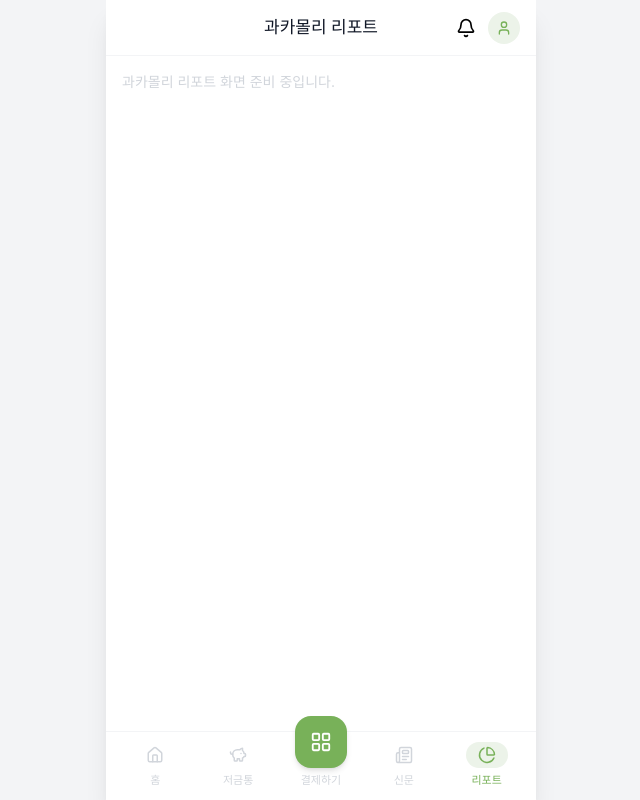
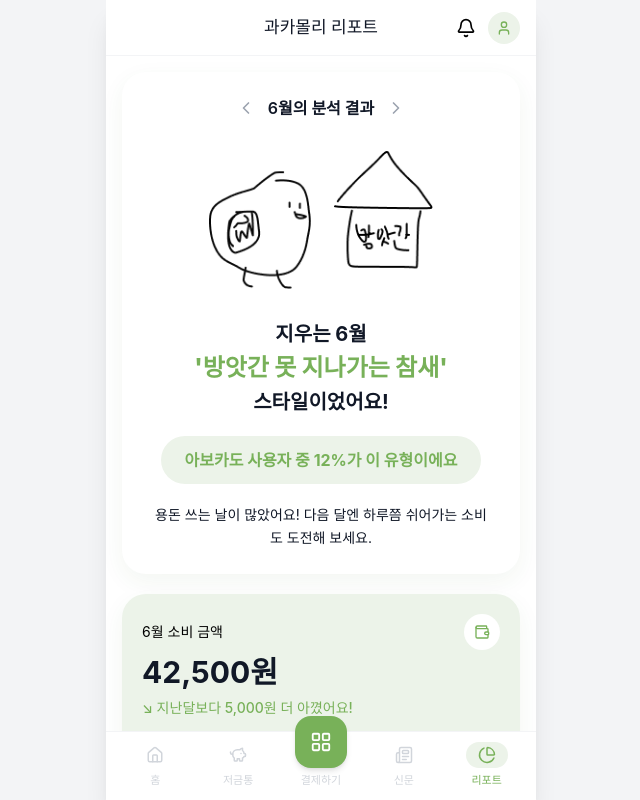
Before and after one commit to kb-avocado/avocado-frontend, a Vue app: page /report in a window 1280 px wide. Shown: the whole page, without its empty margins (319-959 px from the left). Built offline with nearby package versions, Linux system fonts and the light colour scheme.

Commit message:
feat: 과카몰리 리포트 화면 신규 개발

```diff
--- /dev/null
+++ b/src/api/report.js
@@ -0,0 +1,5 @@
+import axiosInstance from "./axiosInstance";
+
+export function getReport(yearMonth){
+    return axiosInstance.get(`/reports/${yearMonth}`)
+}
--- a/src/views/report/ReportView.vue
+++ b/src/views/report/ReportView.vue
@@ -1,6 +1,244 @@
-<!-- src/views/report/ReportView.vue -->
 <template>
-  <div class="p-4">
-    <p class="text-muted text-sm">과카몰리 리포트 화면 준비 중입니다.</p>
+  <div v-if="report" class="p-4 pb-8 flex flex-col gap-5">
+    <!-- 분석 결과 카드 (네비게이션 + 소비 스타일) -->
+    <div
+      class="rounded-3xl bg-white shadow-[0px_8px_24px_0px_rgba(54,106,27,0.06)] px-5 py-6 flex flex-col items-center gap-5"
+    >
+      <!-- 월 네비게이션 -->
+      <div class="flex items-center justify-center gap-3">
+        <button
+          type="button"
+          class="text-gray-400 disabled:opacity-30"
+          :disabled="!report.navigation.hasPrevious"
+          @click="goToMonth(-1)"
+        >
+          <ChevronLeft :size="20" />
+        </button>
+        <p class="text-base font-semibold text-gray-900">{{ monthLabel }}의 분석 결과</p>
+        <button
+          type="button"
+          class="text-gray-400 disabled:opacity-30"
+          :disabled="!report.navigation.hasNext"
+          @click="goToMonth(1)"
+        >
+          <ChevronRight :size="20" />
+        </button>
+      </div>
+
+      <!-- 소비 스타일 -->
+      <div class="flex flex-col items-center gap-5 text-center">
+        <img
+          src="@/assets/images/ch2.png"
+          alt="방앗간 못 지나가는 참새"
+          class="w-56 h-40 object-contain"
+        />
+
+        <p class="leading-snug">
+          <span class="block text-xl font-bold text-gray-900"> 지우는 {{ monthLabel }} </span>
+          <span class="block text-2xl font-extrabold text-avocado-600 my-1">
+            '{{ report.style.title }}'
+          </span>
+          <span class="block text-xl font-bold text-gray-900"> 스타일이었어요! </span>
+        </p>
+
+        <span
+          class="inline-block bg-avocado-100 text-avocado-600 font-bold text-base px-6 py-3 rounded-full"
+        >
+          아보카도 사용자 중 {{ report.style.userPercentage }}%가 이 유형이에요
+        </span>
+
+        <p class="text-sm text-gray-900 text-center leading-relaxed px-2">
+          <template v-if="isParentView">*{{ report.style.parentDescription }}</template>
+          <template v-else>{{ report.style.childDescription }}</template>
+        </p>
+      </div>
+    </div>
+
+    <!-- 이번 달 소비 금액 -->
+    <div class="rounded-3xl bg-avocado-100 shadow-[0px_8px_24px_0px_rgba(54,106,27,0.06)] p-5">
+      <div class="flex items-center justify-between">
+        <p class="text-sm">{{ monthLabel }} 소비 금액</p>
+        <span class="w-9 h-9 rounded-full bg-white flex items-center justify-center">
+          <Wallet :size="16" class="text-avocado-600" />
+        </span>
+      </div>
+      <p class="text-3xl font-bold text-gray-900 mt-1">
+        {{ report.summary.totalSpent.toLocaleString('ko-KR') }}원
+      </p>
+      <p
+        class="text-sm font-medium mt-2 flex items-center gap-1"
+        :class="report.summary.comparedToLastMonth <= 0 ? 'text-avocado-600' : 'text-red-500'"
+      >
+        {{ report.summary.comparedToLastMonth <= 0 ? '↘' : '↗' }}
+        지난달보다 {{ Math.abs(report.summary.comparedToLastMonth).toLocaleString('ko-KR') }}원
+        {{ report.summary.comparedToLastMonth <= 0 ? '더 아꼈어요!' : '더 썼어요' }}
+      </p>
+      <p class="text-sm mt-3">소비 건수 {{ report.summary.transactionCount }}건</p>
+    </div>
+
+    <!-- 지출 Top 5 -->
+    <div class="rounded-3xl bg-white shadow-[0px_8px_24px_0px_rgba(54,106,27,0.06)] p-5">
+      <p class="text-base font-bold text-gray-900 mb-4">{{ monthLabel }} 지출 Top 5</p>
+      <div class="flex flex-col gap-4">
+        <div v-for="spot in report.topSpots" :key="spot.rank" class="flex flex-col gap-1.5">
+          <div class="flex items-center justify-between text-sm">
+            <span class="flex items-center gap-1.5 text-gray-900">
+              <span class="w-2.5 h-2.5 rounded-full" :style="{ backgroundColor: spot.color }" />
+              {{ spot.category }}
+            </span>
+            <span class="text-gray-900">
+              {{ spot.percentage }}%
+              <span class="text-muted">({{ spot.amount.toLocaleString('ko-KR') }}원)</span>
+            </span>
+          </div>
+          <div class="h-2 rounded-full" style="background-color: #f0e6d2">
+            <div
+              class="h-2 rounded-full"
+              :style="{ width: spot.percentage + '%', backgroundColor: spot.color }"
+            />
+          </div>
+        </div>
+      </div>
+    </div>
+
+    <!-- 월별 소비 비교 -->
+    <div class="rounded-3xl p-5" style="background-color: #ebf4dd">
+      <p class="text-base font-bold text-gray-900 mb-10">월별 소비 비교</p>
+      <div class="flex items-end justify-around h-32">
+        <div
+          v-for="m in report.monthlyComparison"
+          :key="m.month"
+          class="flex flex-col items-center gap-2"
+        >
+          <span class="text-sm font-semibold" style="color: #4c6b3a">
+            {{ m.amount.toLocaleString('ko-KR') }}원
+          </span>
+          <div
+            class="w-9 rounded-full bg-white overflow-hidden flex items-end"
+            style="height: 96px"
+          >
+            <div
+              class="w-full rounded-full"
+              :style="{ height: barHeight(m.amount) + 'px', backgroundColor: m.color }"
+            />
+          </div>
+          <span class="text-sm" :style="{ color: m.color }">{{ m.month }}</span>
+        </div>
+      </div>
+    </div>
+
+    <!-- 이번 달 저축 현황 -->
+    <div class="rounded-3xl bg-white shadow-[0px_8px_24px_0px_rgba(54,106,27,0.06)] p-5">
+      <div class="flex items-center justify-between mb-7">
+        <p class="text-sm">이번 달 저축 현황</p>
+        <PiggyBank :size="18" class="text-avocado-600" />
+      </div>
+      <p class="text-2xl font-bold text-gray-900 mt-0.5">
+        {{ report.savings.totalSaved.toLocaleString('ko-KR') }}원 저금했어요!
+      </p>
+      <p class="text-sm mt-4 mb-1.5">이번 달 용돈 대비 저축률 {{ report.savings.savingsRate }}%</p>
+      <div class="h-2.5 rounded-full" style="background-color: #f0e6d2">
+        <div
+          class="h-2.5 rounded-full bg-avocado-600"
+          :style="{ width: report.savings.savingsRate + '%' }"
+        />
+      </div>
+    </div>
+
+    <!-- 아보카도씨의 한마디 -->
+    <div
+      class="rounded-3xl shadow-[0px_8px_24px_0px_rgba(54,106,27,0.06)] p-5 flex items-center gap-4"
+      style="background-color: #f8dcae"
+    >
+      <img src="@/assets/images/ch3.png" alt="" class="w-32 h-40 object-contain shrink-0" />
+      <div>
+        <p class="text-sm font-bold text-avocado-600 mb-5">아보카도 씨의 한마디</p>
+        <p class="text-sm text-gray-800 leading-relaxed">{{ report.advice }}</p>
+      </div>
+    </div>
   </div>
+
+  <div v-else class="p-4 text-center text-sm py-10">불러오는 중...</div>
 </template>
+
+<script setup>
+import { computed, onMounted, ref } from 'vue'
+import { ChevronLeft, ChevronRight, Wallet, PiggyBank } from 'lucide-vue-next'
+// TODO(mock): 백엔드 붙으면 아래 주석 풀고 mock 코드 지우기
+// import { getReport } from '@/api/report'
+import { useAuthStore } from '@/stores/auth'
+
+const authStore = useAuthStore()
+// TODO: 로그인 붙으면 authStore.user.role === 'PARENT'로 정확히 판단
+const isParentView = computed(() => authStore.user?.role === 'PARENT')
+
+const currentYearMonth = ref('2026-06')
+const report = ref(null)
+
+const monthLabel = computed(() => {
+  if (!report.value) return ''
+  const [, month] = report.value.yearMonth.split('-')
+  return `${Number(month)}월`
+})
+
+function barHeight(amount) {
+  if (!report.value) return 0
+  const max = Math.max(...report.value.monthlyComparison.map((m) => m.amount))
+  return Math.max(16, (amount / max) * 96)
+}
+
+// TODO(mock): 백엔드 붙으면 이 목업 데이터 삭제
+function buildMockReport(yearMonth) {
+  return {
+    yearMonth,
+    style: {
+      type: 'SPARROW',
+      title: '방앗간 못 지나가는 참새',
+      childDescription: '용돈 쓰는 날이 많았어요! 다음 달엔 하루쯤 쉬어가는 소비도 도전해 보세요.',
+      parentDescription:
+        '방앗간 못 지나가는 참새는 한 달 중 용돈을 소비한 날이 25일 이상일 때 나오는 유형이에요',
+      userPercentage: 12
+    },
+    summary: {
+      totalSpent: 42500,
+      comparedToLastMonth: -5000,
+      transactionCount: 18
+    },
+    topSpots: [
+      { rank: 1, category: '다이소', amount: 19125, percentage: 45, color: '#3f6b22' },
+      { rank: 2, category: '아맛나 떡볶이집', amount: 12750, percentage: 30, color: '#78B159' },
+      { rank: 3, category: 'GS25', amount: 6375, percentage: 15, color: '#f59e0b' },
+      { rank: 4, category: '와와 피시방', amount: 2550, percentage: 6, color: '#b8d98c' },
+      { rank: 5, category: '기타', amount: 1700, percentage: 4, color: '#d1d5db' }
+    ],
+    monthlyComparison: [
+      { month: '4월', amount: 20000, color: '#59B17F' },
+      { month: '5월', amount: 28000, color: '#9CB159' },
+      { month: '6월', amount: 23000, color: '#59A2B1' }
+    ],
+    savings: {
+      totalSaved: 25000,
+      savingsRate: 50
+    },
+    advice:
+      '아보카도 씨의 한마디, 아이에게 이번 주에 먹은 간식 중 어떤 게 가장 뿌듯했는지 물어보며 칭찬해 주세요.',
+    navigation: { hasPrevious: true, hasNext: true }
+  }
+}
+
+async function fetchReport() {
+  // TODO(mock): 백엔드 붙으면 아래로 교체
+  // const { data } = await getReport(currentYearMonth.value)
+  // report.value = data
+  report.value = buildMockReport(currentYearMonth.value)
+}
+
+function goToMonth(diff) {
+  const [year, month] = currentYearMonth.value.split('-').map(Number)
+  const date = new Date(year, month - 1 + diff, 1)
+  currentYearMonth.value = `${date.getFullYear()}-${String(date.getMonth() + 1).padStart(2, '0')}`
+  fetchReport()
+}
+
+onMounted(fetchReport)
+</script>
```
Also changed, not shown: src/assets/images/ch2.png (added), src/assets/images/ch3.png (added).
